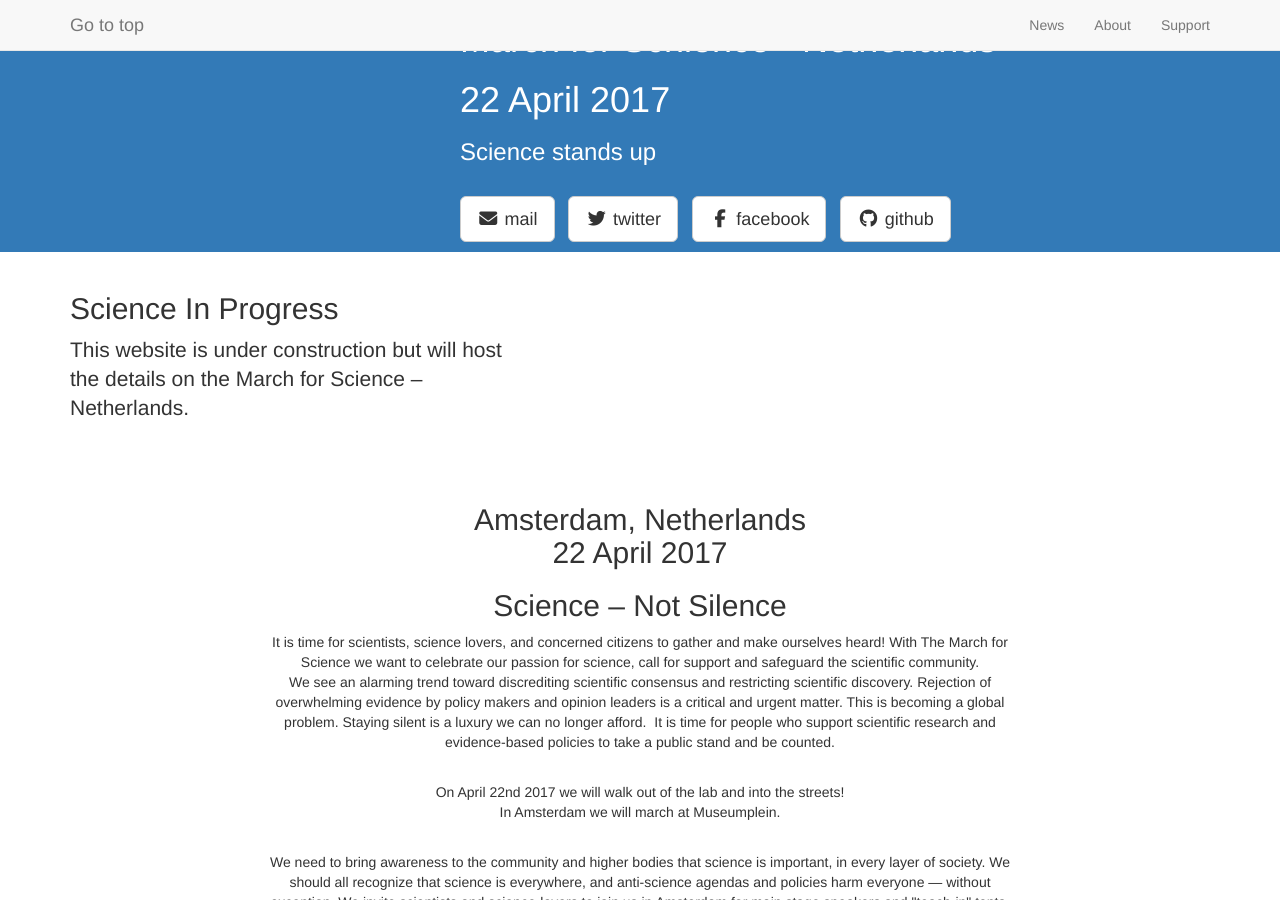
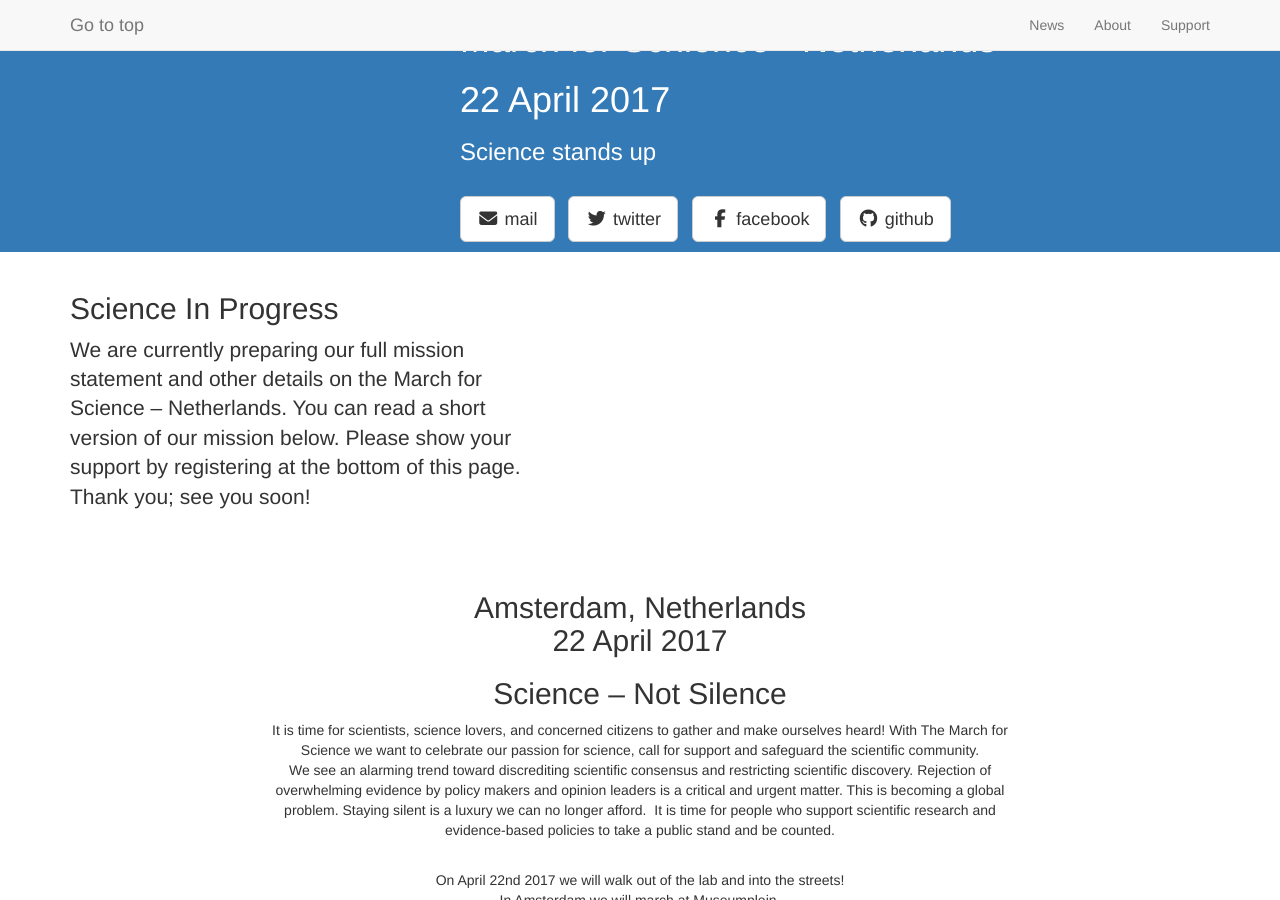
Before and after one commit to marchforsciencenl/marchforsciencenl-website, a Jekyll site: the page built from _posts/2017-02-01-science.markdown, in a window 1280 px wide and 900 px high. Built offline with Jekyll 4.4.1, drawn with Linux system fonts in a browser that asks for light colours; nearby versions of some CDN libraries; library files that are not in the unit come from our copies.

Commit message:
Changed some text

```diff
--- a/_posts/2017-02-01-science.markdown
+++ b/_posts/2017-02-01-science.markdown
@@ -5,4 +5,4 @@ category: Posts
 title: Science In Progress
 description: |
 ---
-  This website is under construction but will host the details on the March for Science -- Netherlands.
+  We are currently preparing our full mission statement and other details on the March for Science -- Netherlands. You can read a short version of our mission below. Please show your support by registering at the bottom of this page. Thank you; see you soon!
```
